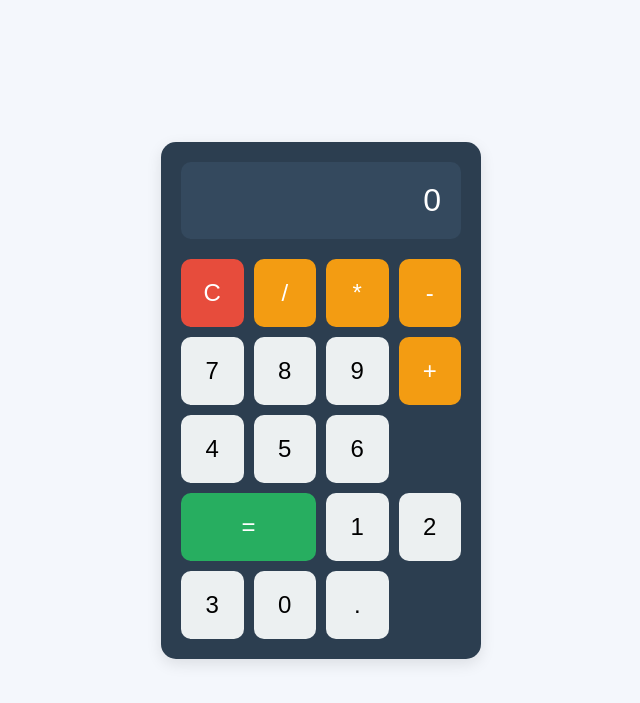
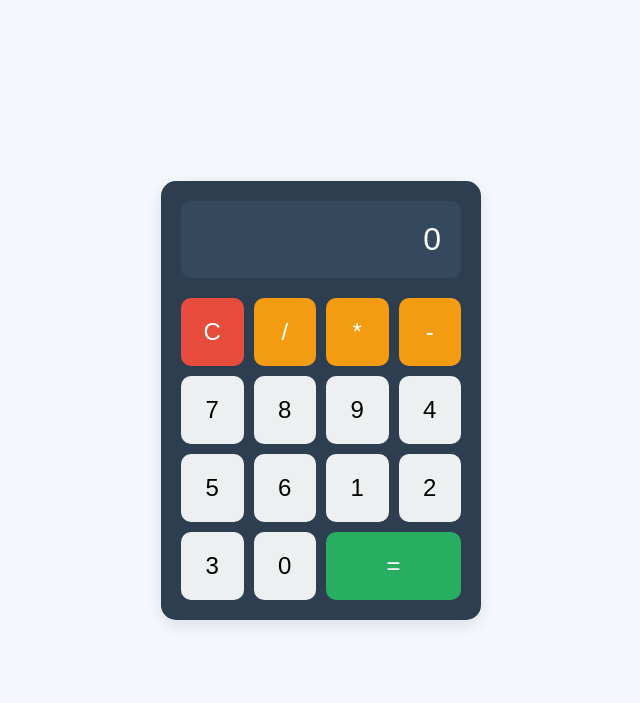
Before and after one commit to rayssarrsilva/calculadora, a Python web app: template calculos/calculadoraBasica/templates/calculadora/calculadora.html in a window 1280 px wide. Shown: the top 703 px of the page, without its empty margins (319-959 px from the left). Run offline with Jinja, Linux system fonts and the light colour scheme; the template is opened without the code that fills it, so the values that code supplies are empty.

Commit message:
remoção de ponto pra deixar a calculadora esteticamente mais bonita

```diff
--- a/calculos/calculadoraBasica/templates/calculadora/calculadora.html
+++ b/calculos/calculadoraBasica/templates/calculadora/calculadora.html
@@ -103,6 +103,7 @@
     </div>
     <div class="buttons">
         <button class="button clear" onclick="clearDisplay()">C</button>
+
         <button class="button operator" onclick="appendToDisplay('/')">/</button>
         <button class="button operator" onclick="appendToDisplay('*')">*</button>
         <button class="button operator" onclick="appendToDisplay('-')">-</button>
@@ -110,19 +111,22 @@
         <button class="button" onclick="appendToDisplay('7')">7</button>
         <button class="button" onclick="appendToDisplay('8')">8</button>
         <button class="button" onclick="appendToDisplay('9')">9</button>
-        <button class="button operator" onclick="appendToDisplay('+')">+</button>
 
         <button class="button" onclick="appendToDisplay('4')">4</button>
         <button class="button" onclick="appendToDisplay('5')">5</button>
         <button class="button" onclick="appendToDisplay('6')">6</button>
-        <button class="button equals" onclick="calculateResult()">=</button>
 
         <button class="button" onclick="appendToDisplay('1')">1</button>
         <button class="button" onclick="appendToDisplay('2')">2</button>
         <button class="button" onclick="appendToDisplay('3')">3</button>
 
         <button class="button" onclick="appendToDisplay('0')">0</button>
+        <button class="button equals" onclick="calculateResult()">=</button>
+
+        <!--
         <button class="button" onclick="appendToDisplay('.')">.</button>
+        -->
+
     </div>
 </div>
 
```
